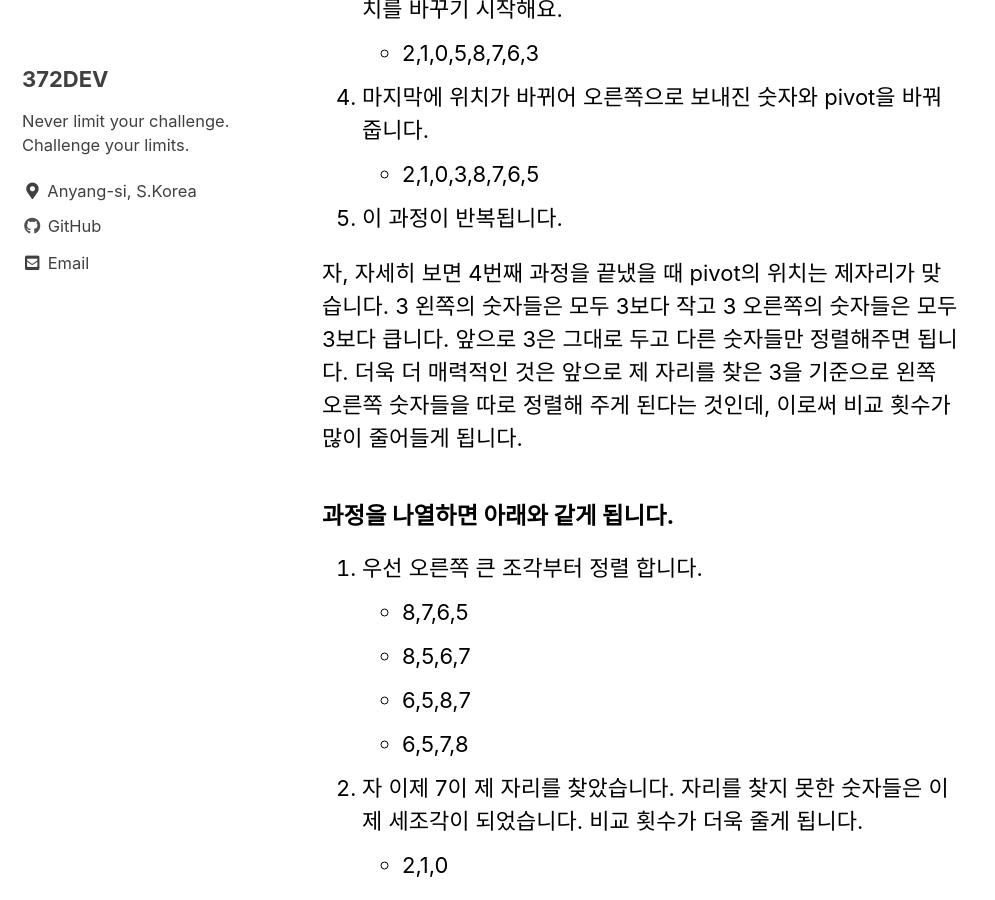
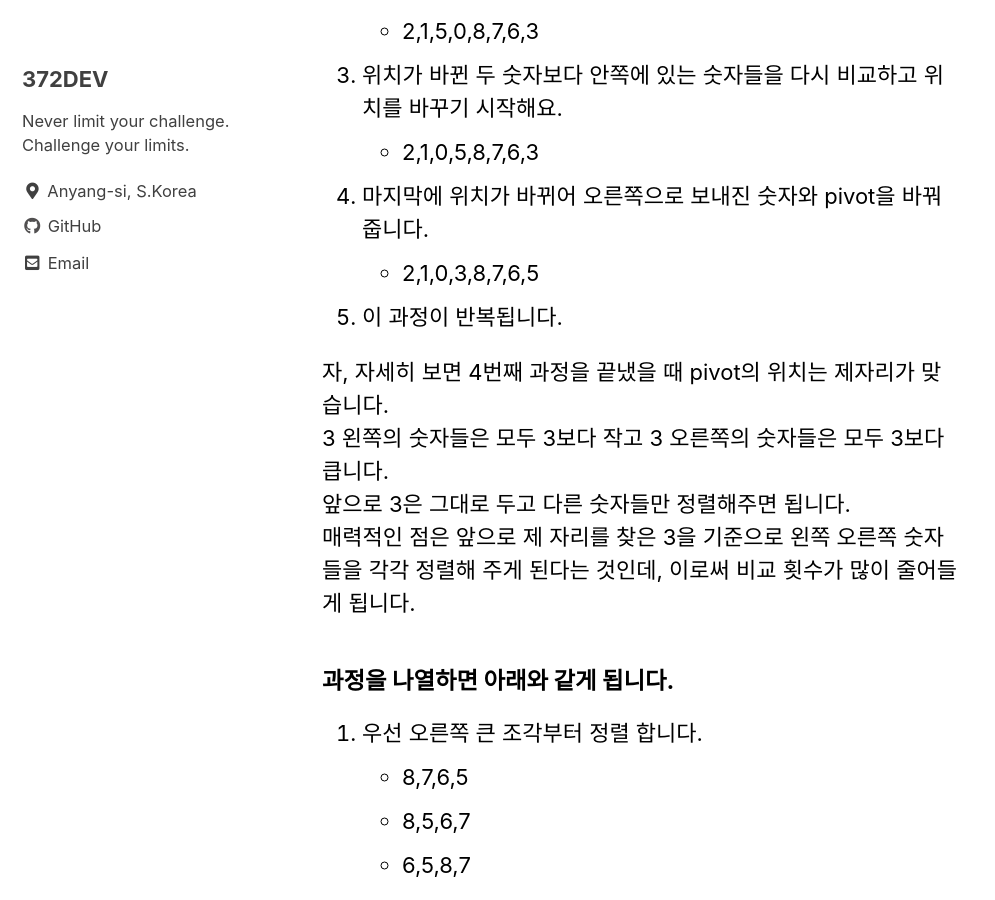
Before and after one commit to 372dev/372dev.github.io, a Jekyll site: the page built from _posts/2020-10-10-post06.md, in a window 1280 px wide and 900 px high, scrolled down 1671 px. Shown: the whole window, without its empty margins (0-995 px from the left). Built offline with Jekyll 4.4.1, drawn with Linux system fonts in a browser that asks for light colours; cached includes are drawn as plain includes; some of the changed text lies outside the part shown.

Commit message:
Update 2020-10-10-post06.md

```diff
--- a/_posts/2020-10-10-post06.md
+++ b/_posts/2020-10-10-post06.md
@@ -33,9 +33,10 @@ tags: Java, Study, Algorithm, array, sort, quick-sort, 알아보자, Korean, 한
 
 5. 이 과정이 반복됩니다.
 
-자, 자세히 보면 4번째 과정을 끝냈을 때 pivot의 위치는 제자리가 맞습니다. 3 왼쪽의 숫자들은 모두 3보다 작고
-3 오른쪽의 숫자들은 모두 3보다 큽니다. 앞으로 3은 그대로 두고 다른 숫자들만 정렬해주면 됩니다.
-더욱 더 매력적인 것은 앞으로 제 자리를 찾은 3을 기준으로 왼쪽 오른쪽 숫자들을 따로 정렬해 주게 된다는 것인데, 이로써
+자, 자세히 보면 4번째 과정을 끝냈을 때 pivot의 위치는 제자리가 맞습니다.
+3 왼쪽의 숫자들은 모두 3보다 작고 3 오른쪽의 숫자들은 모두 3보다 큽니다.
+앞으로 3은 그대로 두고 다른 숫자들만 정렬해주면 됩니다.
+매력적인 점은 앞으로 제 자리를 찾은 3을 기준으로 왼쪽 오른쪽 숫자들을 각각 정렬해 주게 된다는 것인데, 이로써
 비교 횟수가 많이 줄어들게 됩니다.
 
 #### 과정을 나열하면 아래와 같게 됩니다.
```
Also changed, not shown: other parts of _posts/2020-10-10-post06.md (+3 -3 lines).
